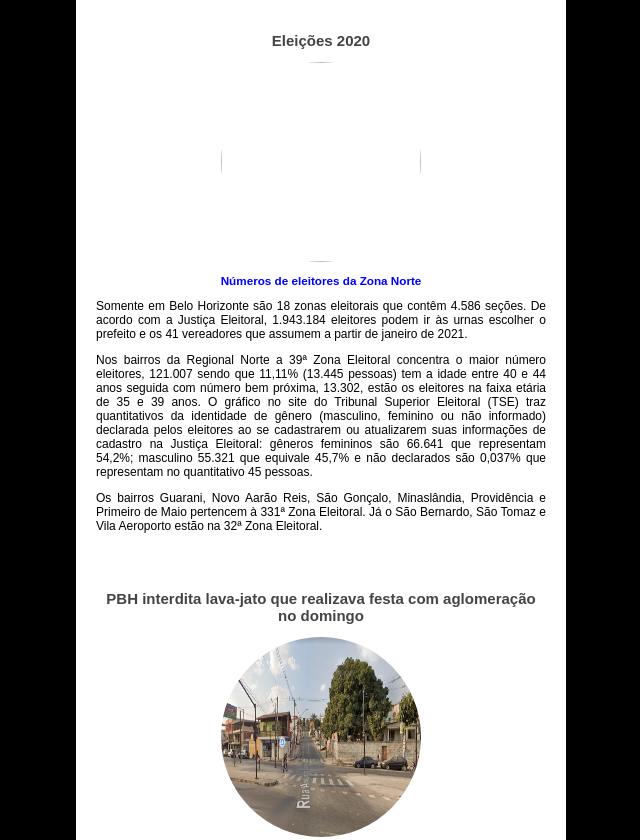
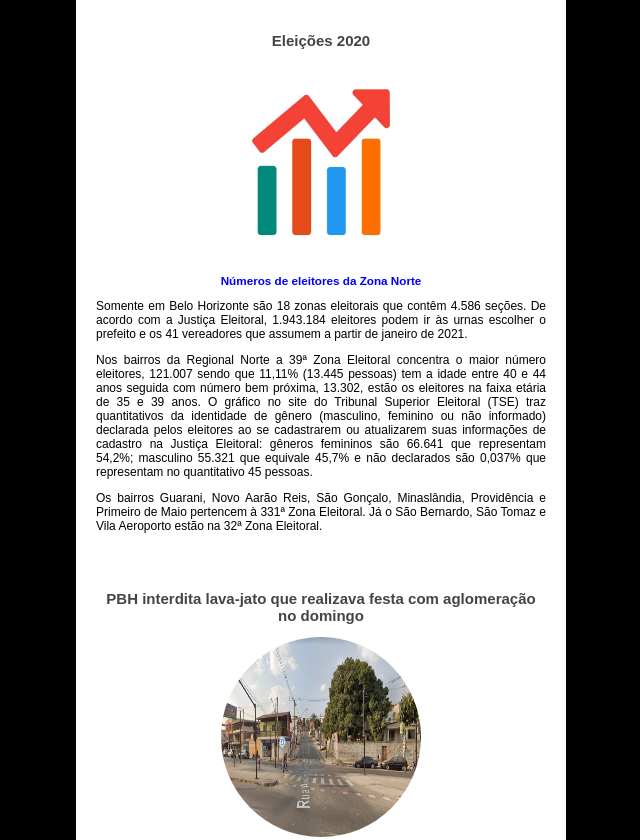
Before and after one commit to raquelrsm/jornaldobairro, a plain HTML site: page noticias.html in a window 1280 px wide. Shown: the top 840 px of the page, without its empty margins (214-854 px from the left). Drawn offline with Linux system fonts and the light colour scheme; files whose address does not match are found by name.

Commit message:
Update noticias.html

```diff
--- a/noticias.html
+++ b/noticias.html
@@ -14,7 +14,7 @@
                 <div class="espacamento">
                         <h2>Eleições 2020</h2>
                         <p>
-                            <img class="img" src="/img/eleicao.jpg" />
+                            <img class="img" src="/eleicao.jpg" />
                         </p>
                             <h3>Números de eleitores da Zona Norte</h3>
                             <p>
```
